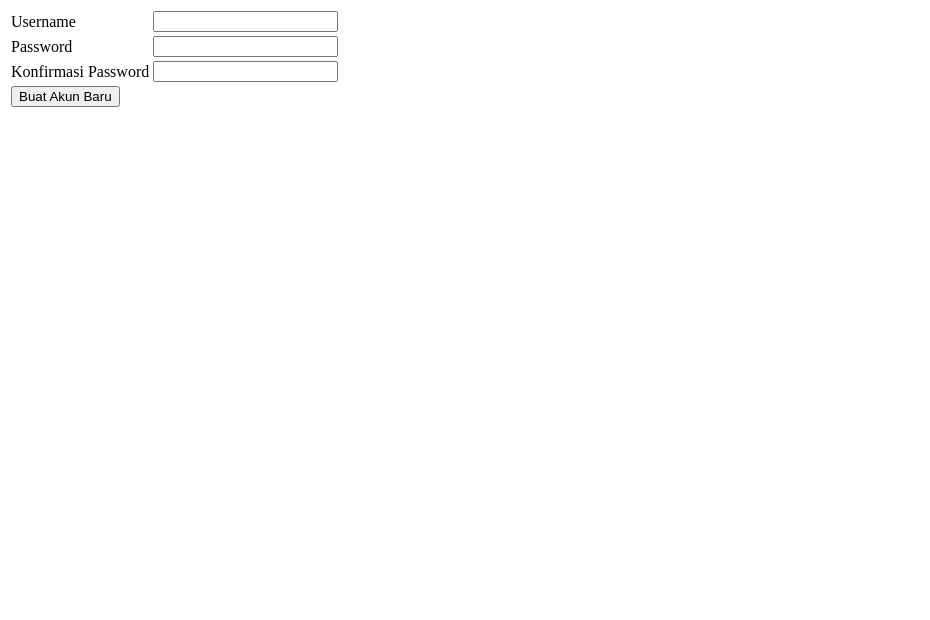
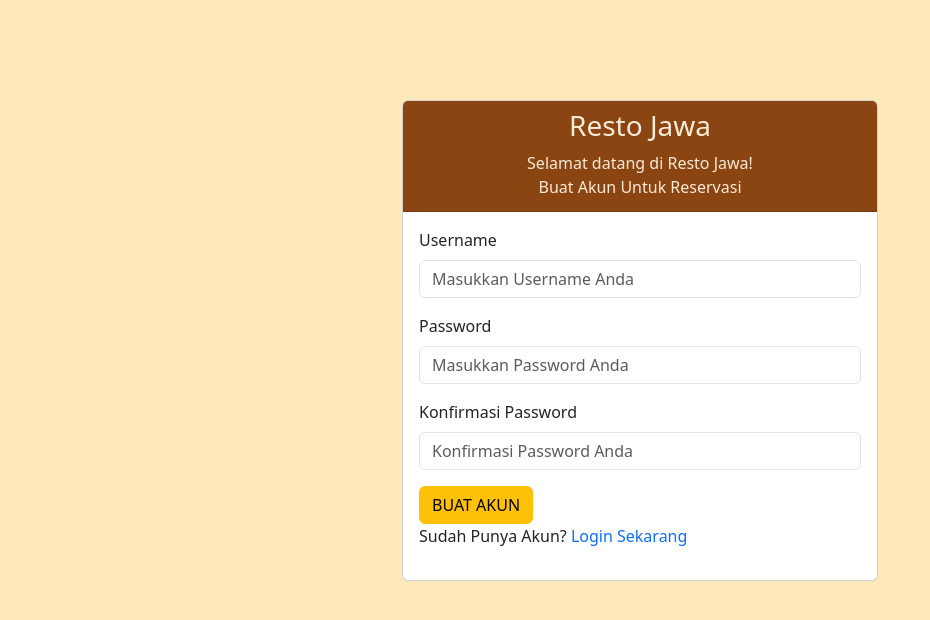
Before and after one commit to alvaro-huller/Project_PPW, a PHP site: page /RegistrasiUser.php in a window 1280 px wide. Shown: the top 620 px of the page, without its empty margins (0-930 px from the left). Run offline with PHP 8.4, Linux system fonts and the light colour scheme.

Commit message:
regsitrasi page

```diff
--- a/Index.php
+++ b/Index.php
@@ -54,7 +54,7 @@ if(isset($_POST["login"])) {
                     </div>
                     <button type="submit" id="tombol-login" name="login" class="btn btn-warning">LOGIN</button>
                 </form>
-                <p>Belum Punya Akun?<a id="register-hl" href="RegistrasiUser.php">Daftar Sekarang</a></p>
+                <p>Belum Punya Akun? <a id="hl" href="RegistrasiUser.php">Daftar Sekarang</a></p>
             </div>
         </div>
     </div>
--- a/RegistrasiUser.php
+++ b/RegistrasiUser.php
@@ -35,26 +35,38 @@ if(isset($_POST["register"])) {
     <meta charset="UTF-8">
     <meta name="viewport" content="width=device-width, initial-scale=1.0">
     <title>Document</title>
+    <link href="https://cdn.jsdelivr.net/npm/bootstrap@5.3.0-alpha1/dist/css/bootstrap.min.css" rel="stylesheet">
+    <link rel="stylesheet" href="style/Style.css">
 </head>
-<body>
-    <form action="" method="post" enctype="multipart/form-data">
-        <table>
-            <tr>
-                <td>Username</td>
-                <td><input type="text" name="username" required></td>
-            </tr>
-            <tr>
-                <td>Password</td>
-                <td><input type="password" name="password" required></td>
-            </tr>
-            <tr>
-                <td>Konfirmasi Password</td>
-                <td><input type="password" name="password2" required></td>
-            </tr>
-            <tr>
-                <td><button type="submit" name="register">Buat Akun Baru</button></td>
-            </tr>
-        </table>
-    </form>
+<body id="login-page">
+    <div class="container card-container">
+        <div class="card">
+            <div class="card-header">
+                <h3>Resto Jawa</h3>
+                <p class="m-1">Selamat datang di Resto Jawa!<br>
+                    Buat Akun Untuk Reservasi</p>
+
+            </div>
+            <div class="card-body">
+                <form action="" method="post">
+                    <div class="mb-3">
+                        <label class="form-label">Username</label>
+                        <input type="text" name="username" class="form-control" placeholder="Masukkan Username Anda">
+                    </div>
+                    <div class="mb-3">
+                        <label class="form-label">Password</label>
+                        <input type="password" name="password1" class="form-control" placeholder="Masukkan Password Anda">
+                    </div>
+                    <div class="mb-3">
+                        <label class="form-label">Konfirmasi Password</label>
+                        <input type="password" name="password2" class="form-control" placeholder="Konfirmasi Password Anda">
+                    </div>
+                    <button type="submit" id="tombol-registrasi" name="registrasi" class="btn btn-warning">BUAT AKUN</button>
+                </form>
+                <p>Sudah Punya Akun? <a id="hl" href="Index.php">Login Sekarang</a></p>
+            </div>
+        </div>
+    </div>
 </body>
+
 </html>
--- a/style/Style.css
+++ b/style/Style.css
@@ -24,7 +24,7 @@ body {
     background-color: rgb(255, 233, 186);
 }
 
-/* Style Login Page */
+/* Style Login Page & Registrasi Page */
 
 .card-container {
     width: 500px;
@@ -44,3 +44,11 @@ body {
 #register-hl:hover {
     text-decoration: underline;
 }
+
+#hl {
+    text-decoration: none;
+}
+
+#hl:hover {
+    text-decoration: underline;
+}
```
